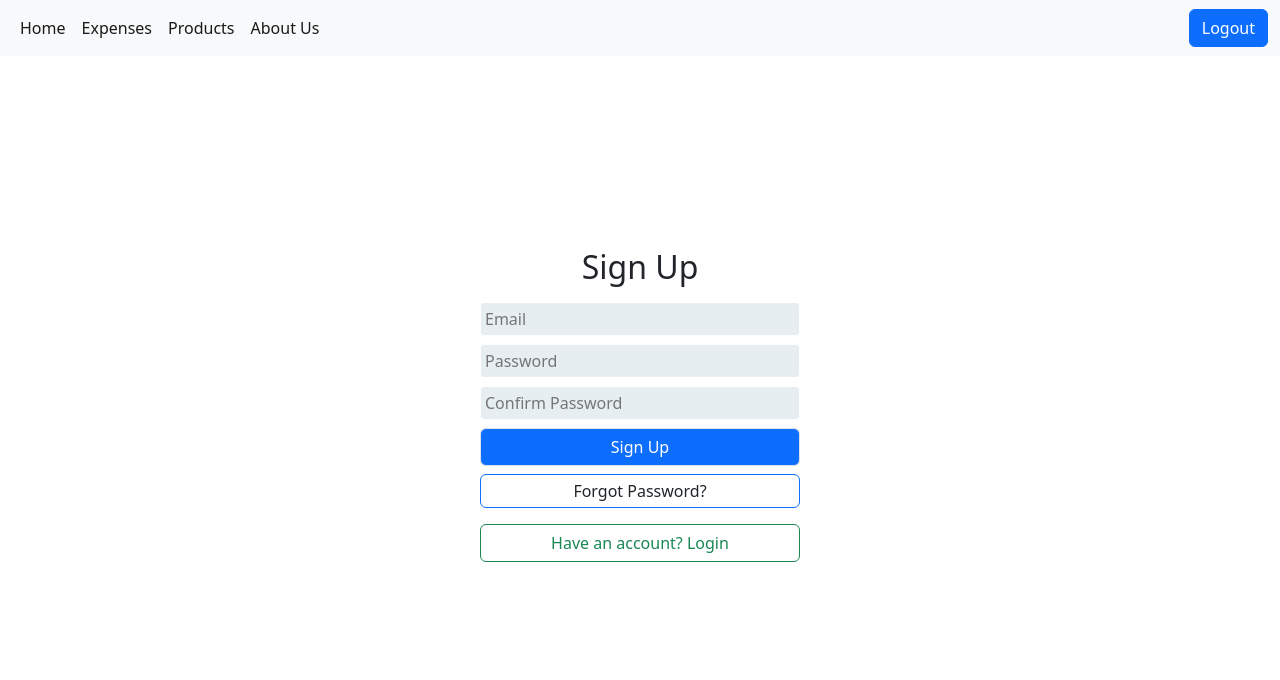
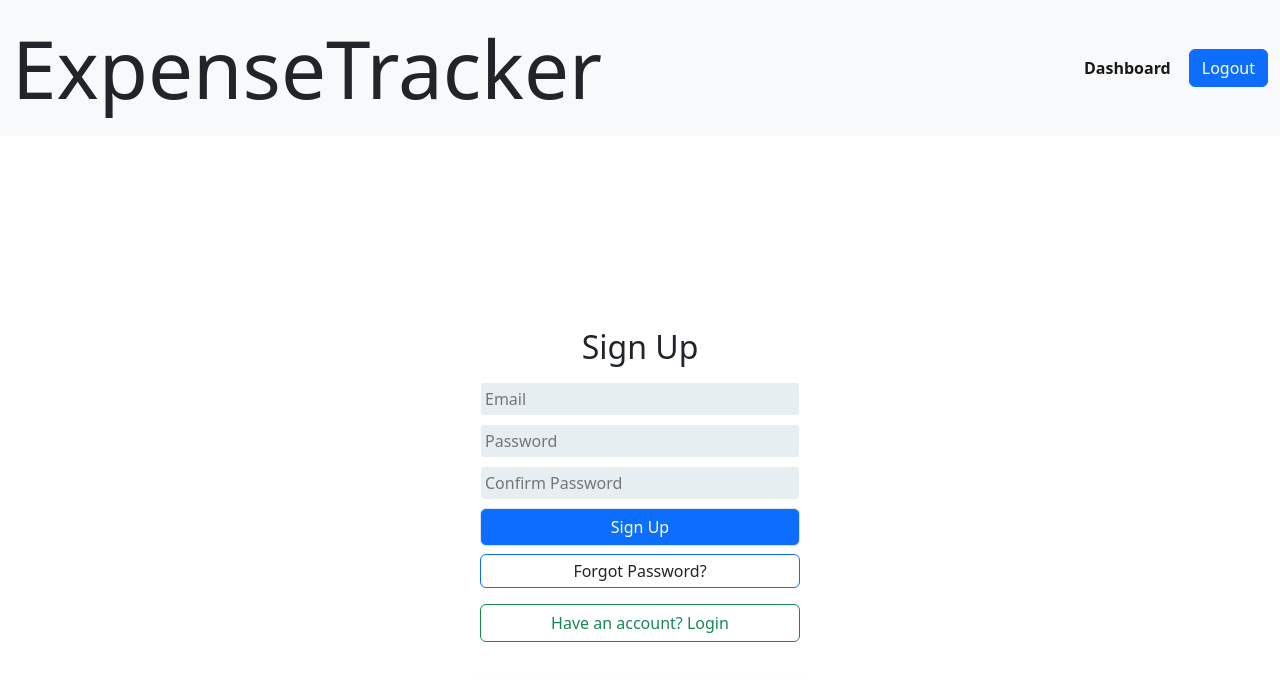
Before and after one commit to jcsgirish/Expense-Tracker-Website, a React (Create React App) app: page / in a window 1280 px wide. Shown: the top 680 px of the page. Built offline with nearby package versions, Linux system fonts and the light colour scheme; sample sign-in values are in the browser's storage.

Commit message:
Test Driven Development (TDD)

```diff
--- a/package.json
+++ b/package.json
@@ -5,7 +5,6 @@
   "dependencies": {
     "@reduxjs/toolkit": "^1.9.5",
     "@testing-library/jest-dom": "^5.16.5",
-    "@testing-library/react": "^13.4.0",
     "@testing-library/user-event": "^13.5.0",
     "bootstrap": "^5.2.3",
     "bootstrap-icons": "^1.10.5",
@@ -15,6 +14,7 @@
     "react-redux": "^8.0.7",
     "react-router-dom": "^5.3.0",
     "react-scripts": "5.0.1",
+    "redux": "^4.2.1",
     "uuid": "^9.0.0",
     "web-vitals": "^2.1.4"
   },
@@ -41,5 +41,8 @@
       "last 1 firefox version",
       "last 1 safari version"
     ]
+  },
+  "devDependencies": {
+    "@testing-library/react": "^14.0.0"
   }
 }
--- a/src/App.js
+++ b/src/App.js
@@ -6,12 +6,16 @@ import Login from './Components/Pages/Login';
 import ProfileDetails from './Components/Pages/ProfileDetails';
 import ForgetPasswordPage from './Components/Pages/ForgetPassword';
 import Expenses from './Components/Pages/Expenses';
-import { useSelector, useDispatch } from 'react-redux';
+import { useSelector, Provider } from 'react-redux';
+import store from './Store';
+import 'bootstrap/dist/css/bootstrap.min.css';
+import 'bootstrap-icons/font/bootstrap-icons.css';
+
 
 
 
 function App() {
-  const dispatch = useDispatch();
+
   const token = useSelector(state => state.authentication.token);
   const isLoggedIn = useSelector(state => state.authentication.isLoggedIn);
   const expenses = useSelector(state => state.expense.expenses);
@@ -20,9 +24,9 @@ function App() {
 
 
   return (
-    <Fragment>
+    <Provider store={store}>
       <div
-        className={mode ? 'bg-secondary text-light' : ''}
+        className={mode ? 'bg-black text-light' : ''}
         style={{
           position: 'absolute',
           top: 0,
@@ -30,8 +34,9 @@ function App() {
           height: '110vh',
           width: '100vw',
           zIndex: -1,
-        }}
-      ></div>
+        }}>
+            </div>
+
       <Navbar />
       <div>
         <Switch>
@@ -51,8 +56,8 @@ function App() {
             {token ? <Expenses /> : <Redirect to='/' />}
           </Route>
         </Switch>
-      </div>
-    </Fragment>
+        </div>
+    </Provider>
   );
 }
 
--- a/src/Components/Layout/NavBar.js
+++ b/src/Components/Layout/NavBar.js
@@ -6,8 +6,8 @@ import { authActions } from '../../Store';
 
 const Navbar = () => {
   const history = useHistory();
-  const token = useSelector(state => state.authentication.token);
-  const IsLoggedIn = useSelector((state) => state.authentication.IsLoggedIn);
+  const token = useSelector((state) => state.authentication.token);
+  const isLoggedIn = useSelector((state) => state.authentication.isLoggedIn);
   const dispatch = useDispatch();
 
   const handleLogout = (e) => {
@@ -36,33 +36,28 @@ const Navbar = () => {
           </button>
           <div className="collapse navbar-collapse" id="navbarSupportedContent">
             <ul className="navbar-nav me-auto mb-2 mb-lg-0">
-              <li className="nav-item">
-                <NavLink className="nav-link active" aria-current="page" to="/">
-                  Home
-                </NavLink>
-              </li>
-              <li className="nav-item">
-                <NavLink className="nav-link active" aria-current="page" to="/Expenses">
-                  Expenses
-                </NavLink>
-              </li>
-              <li className="nav-item">
-                <NavLink className="nav-link active" aria-current="page" to="/">
-                  Products
-                </NavLink>
-              </li>
-              <li className="nav-item">
-                <NavLink className="nav-link active" aria-current="page" to="/">
-                  About Us
+              <a style={{ fontSize: '5rem' }}>ExpenseTracker</a>
+            </ul>
+            {token && ( // Only show the logout button and dashboard if the user is logged in
+              <>
+                <ul className="navbar-nav ms-auto me-0">
+                  <li className="nav-item" style={{ marginRight: '10px' }}>
+                    <NavLink
+                      className="nav-link active"
+                      aria-current="page"
+                      to="/Expenses"
+                      style={{ fontWeight: 'bold' }}
+                    >
+                      Dashboard
                     </NavLink>
                   </li>
                 </ul>
-            { token && ( // Only show the logout button if the user is logged in
                 <form className="form-inline my-2 my-lg-0">
                   <button className="btn btn-primary" onClick={handleLogout}>
                     Logout
                   </button>
                 </form>
+              </>
             )}
           </div>
         </div>
--- a/src/Components/Pages/Expenses.js
+++ b/src/Components/Pages/Expenses.js
@@ -258,7 +258,6 @@ const Expenses = () => {
         </select>
       </div>
     </div>
-          <div className="col-auto"></div>
     <div className="col-auto">
       <button
         type="submit"
@@ -269,8 +268,16 @@ const Expenses = () => {
         Submit
       </button>
     </div>
+    <div className="col-auto">
+      {CalculateTotalExpense(expenses) >= 10000 && (
+        <button className="btn btn-warning" onClick={handleActive}>
+          Go Premium
+        </button>
+      )}
+    </div>
   </form>
 </div>
+
       {expenses.length > 0 && <h1 className="text-center">Expenses</h1>}
       <div className="row text-center">
         {expenses.map((item) => {
@@ -316,14 +323,8 @@ const Expenses = () => {
       {expenses.length > 0 && (
         <h1 className="text-center">Total Expense Amount: ${CalculateTotalExpense(expenses)}</h1>
       )}
-      {CalculateTotalExpense(expenses) >= 10000 && (
-        <div className="text-center">
-          <button className="btn btn-primary" onClick={handleActive}>
-            Active Premium
-          </button>
       </div>
-      )}
-    </div>
+
   );
 };
 
--- a/src/Components/Pages/Login.js
+++ b/src/Components/Pages/Login.js
@@ -4,10 +4,20 @@ import { useSelector, useDispatch } from 'react-redux';
 import { authActions } from '../../Store';
 import './Login.css'
 
+let credentialModiefiedforRequest = (mail) => {
+  let modifiedMail = '';
+  for (let i = 0; i < mail.length; i++) {
+      if (mail[i] !== '@' && mail[i] !== '.') {
+          modifiedMail += mail[i];
+      }
+  }
+  return modifiedMail;
+}
 const Login = () => {
   const dispatch = useDispatch();
   const login = useSelector((state) => state.authentication.login);
   const token = useSelector((state) => state.authentication.token);
+  const user = useSelector(state => state.authentication.user)
 
   const handleLogin = () => {
     if (login) {
@@ -25,6 +35,9 @@ const Login = () => {
 
   const submitHandler = async (e) => {
     e.preventDefault();
+    dispatch(authActions.setuser(credentialModiefiedforRequest(enteredEmail.current.value)));
+        console.log(user);
+        dispatch(authActions.setuser(user));
 
     if (!login) {
       if (
--- a/src/Store/index.js
+++ b/src/Store/index.js
@@ -8,29 +8,32 @@ const expenseSlice = createSlice({
     reducers: {
         setExpenses(state,action) {
             state.expenses=action.payload;
+        },
+        setTotalExpense(state,action) {
+            state.expenses=action.payload;
         }
     }
 })
-
-const inititalThemeState = { mode:false }
+const inititalThemeState = { mode:false ,showTheme:false}
 const themeSlice = createSlice({
     name: "theme",
     initialState: inititalThemeState,
     reducers: {
         setMode(state) {
             state.mode=!state.mode;
+        },
+        setShow(state) {
+            state.showTheme=true;
         }
     }
 })
 
-
-
-
 const inititalAuthState = {
     login: false,
     token: localStorage.getItem("token"),
-    isLoggedIn: localStorage.getItem("token") !==null,
-    profileInfo:{ myName: "", myUrl: "" }
+    isLoggedIn: localStorage.getItem("token"),
+    profileInfo:{ myName: "", myUrl: "" },
+    user:localStorage.getItem("user")
 }
 const authSlice = createSlice({
     name: "authentication",
@@ -50,15 +53,18 @@ const authSlice = createSlice({
         },
         setProfileInfo(state,action){
             state.profileInfo=action.payload;
+        },
+        setuser(state,action){
+            state.user=action.payload;
         }
     }
 })
 
 const store = configureStore({
-    reducer: { expense: expenseSlice.reducer, authentication: authSlice.reducer , theme: themeSlice.reducer }
+    reducer: { expense: expenseSlice.reducer, authentication: authSlice.reducer, theme: themeSlice.reducer }
 });
 
 export default store;
 export const expenseActions = expenseSlice.actions;
 export const authActions = authSlice.actions;
-export const themeActions=themeSlice.actions;
+export const themeActions = themeSlice.actions;
--- a/src/index.js
+++ b/src/index.js
@@ -1,18 +1,10 @@
-import ReactDOM from 'react-dom';
-import React from 'react';
+import ReactDOM from 'react-dom/client';
+
 import './index.css';
 import App from './App';
 import { BrowserRouter } from 'react-router-dom';
 import { Provider } from 'react-redux';
 import store from './Store';
-import 'bootstrap/dist/css/bootstrap.min.css';
-import 'bootstrap-icons/font/bootstrap-icons.css';
 
-ReactDOM.render(
-  <Provider store={store}>
-    <BrowserRouter>
-      <App />
-    </BrowserRouter>
-  </Provider>,
-  document.getElementById('root')
-);
+const root = ReactDOM.createRoot(document.getElementById('root'));
+root.render(<Provider store={store}><BrowserRouter><App/></BrowserRouter></Provider>);
```
Also changed, not shown: 2 other files (tests, documents, lock files or other folders). Lines whose indentation alone changed are shown as unchanged.
